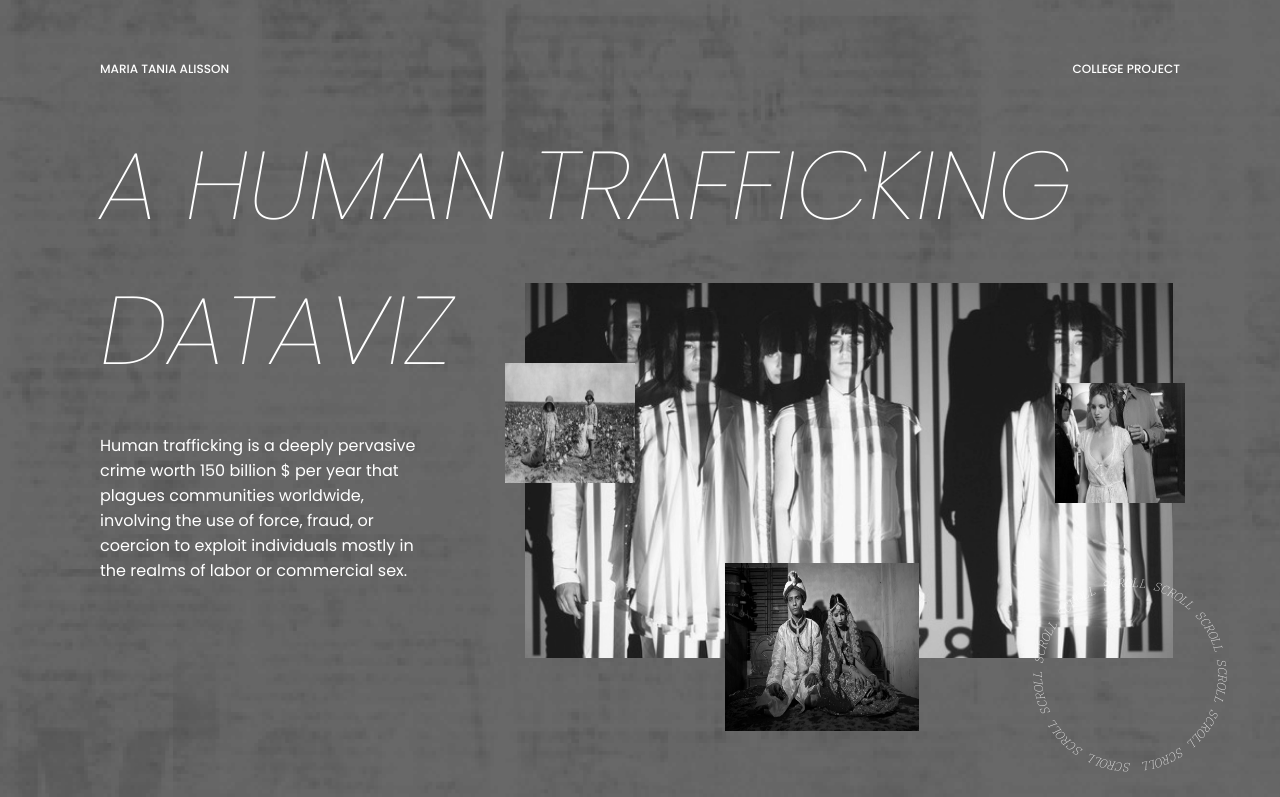
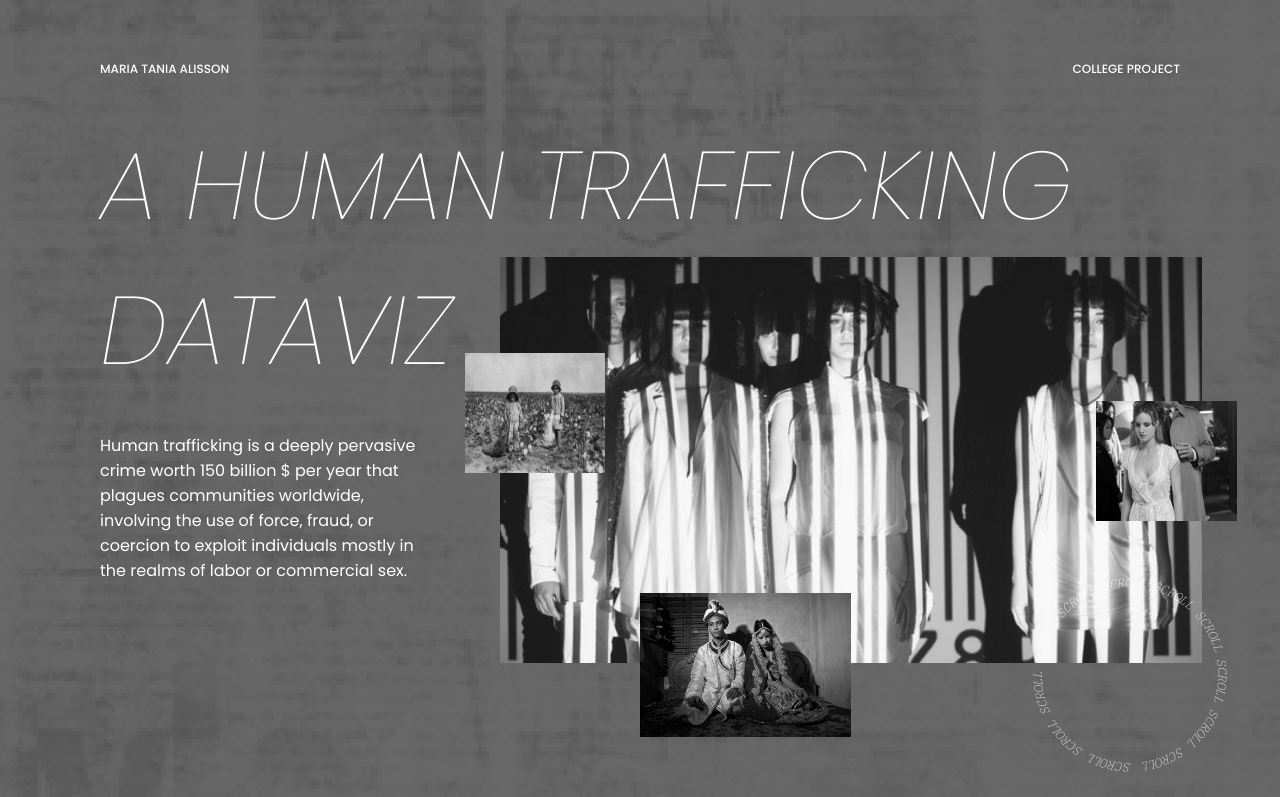
Before and after one commit to MariaOuedraogo/dataviz, a plain HTML site: page index.html in a window 1280 px wide. Shown: the top 797 px of the page. Drawn offline with Linux system fonts and the light colour scheme; files whose address does not match are found by name.

Commit message:
:tada:
responsive home

```diff
--- a/index.html
+++ b/index.html
@@ -28,10 +28,19 @@
        <h1>A HUMAN TRAFFICKING <br> DATAVIZ</h1>
 
 
-       <div class="section">
+            <div class="section">
+                <p class="explication-accueil">Human trafficking is a deeply pervasive crime worth 150 billion $ per year that plagues communities worldwide, involving the use of force, fraud, or coercion to exploit individuals mostly in the realms of labor or commercial sex.</p>
 
-            <p class="explication-accueil">Human trafficking is a deeply pervasive crime worth 150 billion $ per year that plagues communities worldwide, involving the use of force, fraud, or coercion to exploit individuals mostly in the realms of labor or commercial sex.</p>
-        </div>
+
+
+                <div class="imagesaccueil">
+                    <img class="imagesaccueil image2" src="./imagesaccueil/image2.jpg" alt="">
+                    <img class="imagesaccueil image3" src="./imagesaccueil/image3.jpg" alt="">
+                    <img class="imagesaccueil image4" src="./imagesaccueil/image4.png" alt="">
+                </div>
+            </div>
+
+
 
 
         <div class="circle">
@@ -39,22 +48,6 @@
                 <p>SCROLL SCROLL SCROLL SCROLL SCROLL SCROLL SCROLL SCROLL SCROLL SCROLL SCROLL </p>
             </div>
           </div>
-
-          <script>
-            const text = document.querySelector('.text p');
-            text.innerHTML = text.innerText.split("").map(
-                (char, i) =>
-                `<span style="transform:rotate(${i * 4.65}deg)">${char}</span>`
-            ).join("")
-          </script>
-
-
-        <div class="imagesaccueil">
-
-            <img class="imagesaccueil image2" src="./imagesaccueil/image2.jpg" alt="">
-            <img class="imagesaccueil image3" src="./imagesaccueil/image3.jpg" alt="">
-            <img class="imagesaccueil image4" src="./imagesaccueil/image4.png" alt="">
-        </div>
 
     </main>
 
@@ -264,7 +257,7 @@
             </div>
 
         </div>
-        <div class="gros-trait"></div>
+
     </div>
 
     <!--conclusion-->
--- a/index.js
+++ b/index.js
@@ -38,3 +38,11 @@ function animate_text()
     delay_start += delay * letters.length;
   });
 }
+
+//cercle scroll
+
+const text = document.querySelector('.text p');
+            text.innerHTML = text.innerText.split("").map(
+                (char, i) =>
+                `<span style="transform:rotate(${i * 4.65}deg)">${char}</span>`
+            ).join("")
--- a/style.css
+++ b/style.css
@@ -35,16 +35,55 @@ main h1 {
     font-size: 6rem;
 }
 
+
 .section {
     display: flex;
+    justify-content: start;
+    margin-top: 30px;
     gap: 5%;
-    margin-top: 30px;
+    height: 40vh;
+}
+
+@media screen and (max-width:1172px) {
+
+    .section {
+        gap: 10%;
+
+    }
+
+
+    .imagesaccueil {
+
+
+        width: 5%;
+        height: 5%;
+
+        top: -10%;
+        left: 2%;
+    }
+
+    .imagesaccueil .image2 {
+       visibility: hidden;
+    }
+
+    .imagesaccueil .image3 {
+        visibility: hidden;
+
+    }
+
+    .imagesaccueil .image4 {
+        visibility: hidden;
+
+    }
+
 }
 
 .explication-accueil {
   font-weight: 400;
   width: 30%;
 }
+
+
 
 .imagesaccueil {
     background-image: url(.//imagesaccueil/image1.png);
@@ -55,15 +94,17 @@ main h1 {
     height: 60vh;
 
     position: relative;
-    top: -325px;
-    left: 425px;
+    bottom: 55%;
+    left: 2%;
+
 }
 
 
 .imagesaccueil .image2 {
     position: absolute;
-    top: 80px;
-    left: -20px;
+    top: 20%;
+    left: -5%;
+
     width: 20%;
     filter:grayscale(100);
     height: 25%;
@@ -73,11 +114,11 @@ main h1 {
 .imagesaccueil .image3 {
     width: 30%;
     filter:grayscale(100);
-    height: 35%;
+    height: 30%;
 
     position: absolute;
-    top: 350px;
-    left: 200px;
+    top: 70%;
+    left: 20%;
 
 }
 
@@ -86,34 +127,11 @@ main h1 {
     height: 25%;
 
     position: absolute;
-    top: 100px;
-    left: 680px;
+    top: 30%;
+    left: 85%;
 
 }
 
-@media screen and (max-width: 1380px)  {
-
-    .imagesaccueil {
-        top: -300px;
-        width: 60%;
-        height: 60vh;
-    }
-
-
-.imagesaccueil .image3 {
-    width: 30%;
-    top: 280px;
-    left: 200px;
-
-}
-
-.imagesaccueil .image4 {
-    width: 20%;
-    top: 100px;
-    left: 530px;
-}
-
-}
 
 
 .circle {
```
